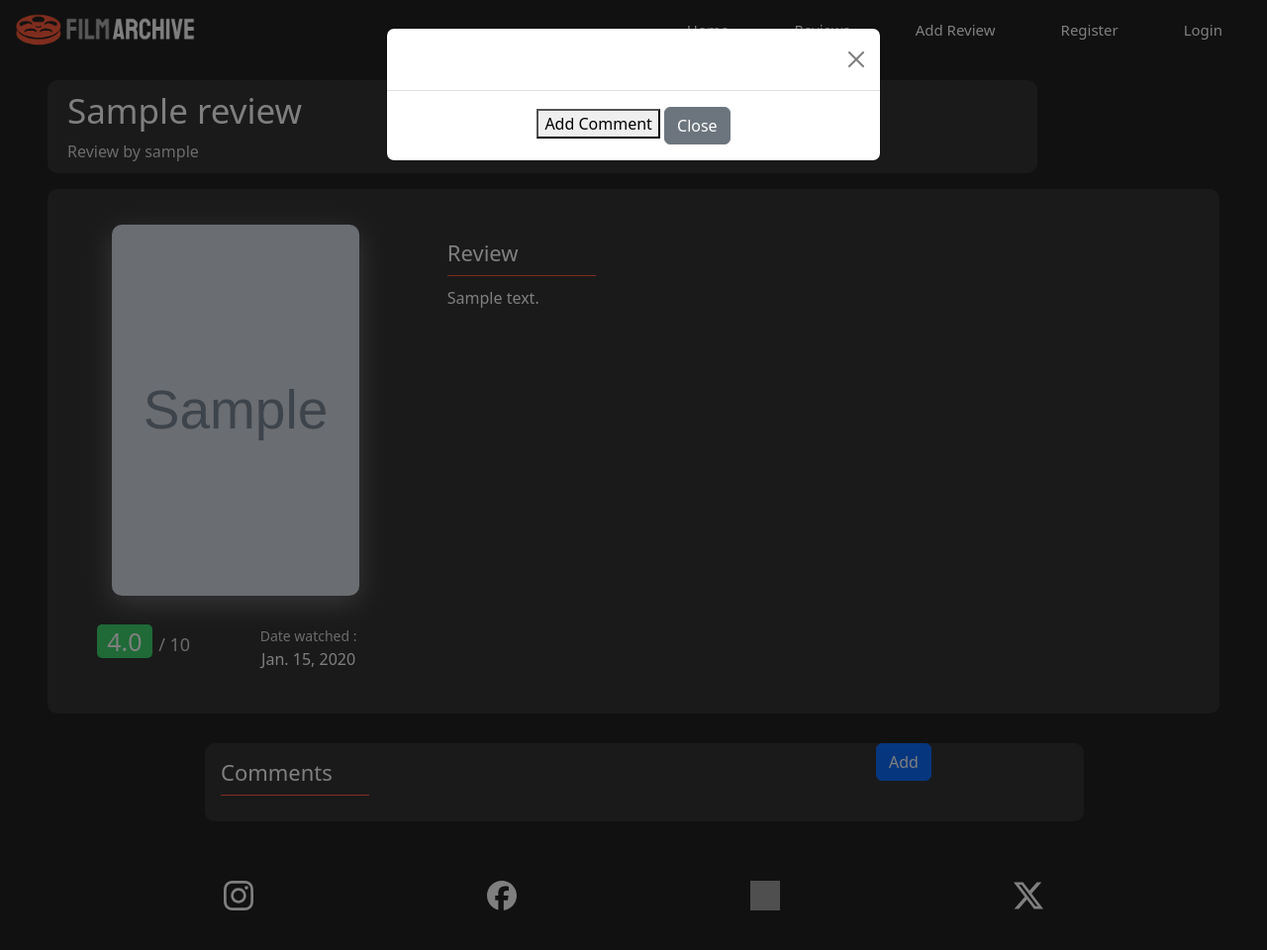
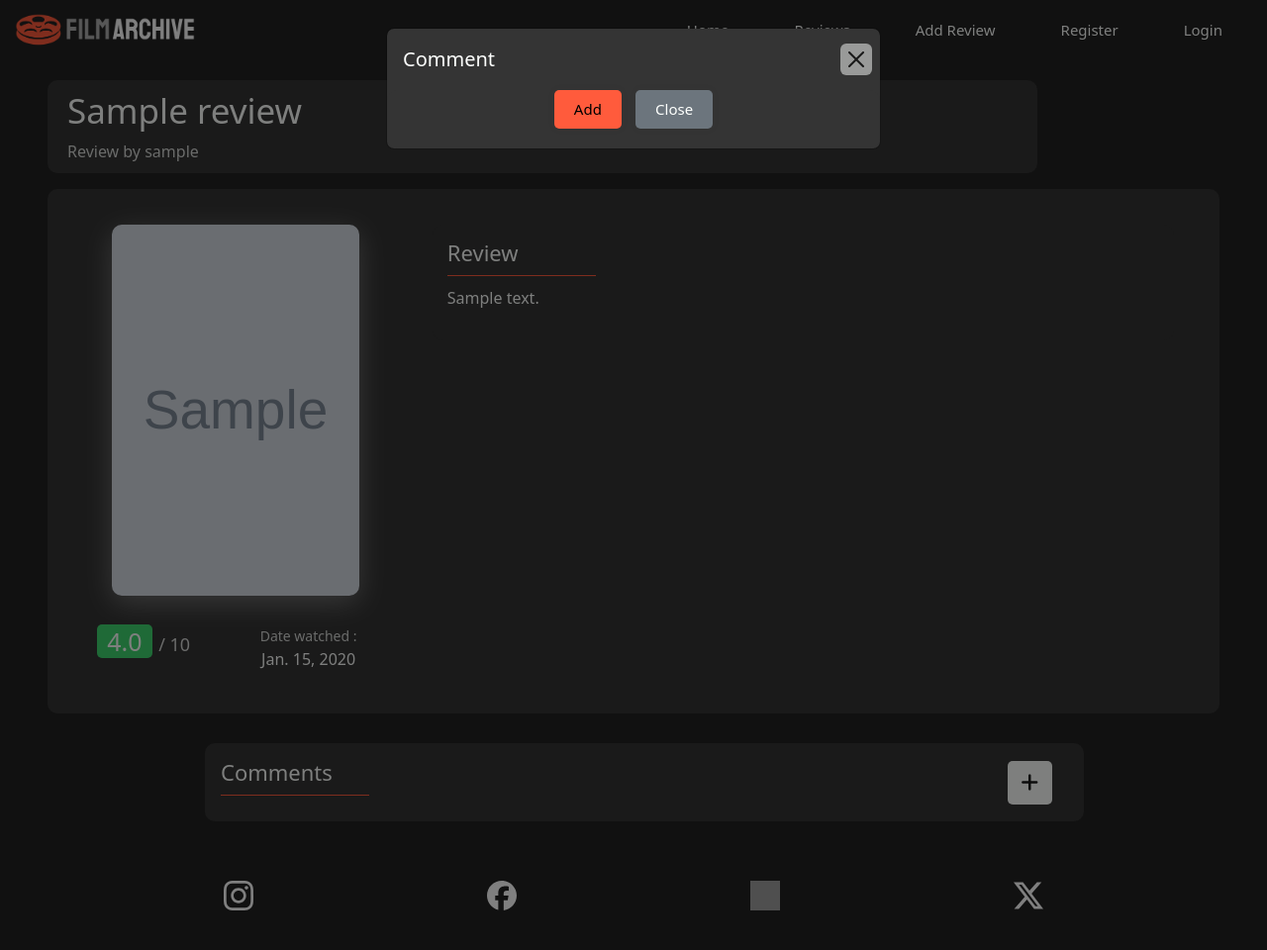
Before and after one commit to m-dixon5/FilmArchive, a Django app: page /reviews/1/ in a window 1280 px wide, after a click that opens the changed part. Shown: the whole page at 99% size. Run offline with Django 4.2, Linux system fonts and the light colour scheme; tables that the repository leaves empty hold one stand-in row (values such as "Sample post"); grey boxes marked "Sample" are stand-in pictures; parts of the project's set-up code (start-up, migrations or seed data) failed here and were passed over; some libraries are stand-ins or nearby versions; grey boxes are pictures that could not be loaded.

Commit message:
Add styles to comment modal and add fa icon

```diff
--- a/reviews/templates/reviews/review_detail.html
+++ b/reviews/templates/reviews/review_detail.html
@@ -55,8 +55,8 @@
             <div class="col-6"></div>
             <div class="col-3 add-comment">
                 <!-- Button trigger modal -->
-                <button type="button" class="btn btn-primary" data-bs-toggle="modal" data-bs-target="#exampleModal">
-                    Add
+                <button type="button" class="add-comment-button" data-bs-toggle="modal" data-bs-target="#exampleModal" aria-label="Add a comment">
+                    <i class="fa-solid fa-plus"></i>
                 </button>
                 <!-- Modal -->
                 <div class="modal fade" id="exampleModal" tabindex="-1" aria-labelledby="exampleModalLabel" aria-hidden="true">
@@ -64,7 +64,7 @@
                     <div class="modal-content" id="modal-content">
                         <div class="modal-header">
                         <h1 class="modal-title fs-5" id="exampleModalLabel">Comment</h1>
-                        <button type="button" class="btn-close" data-bs-dismiss="modal" aria-label="Close"></button>
+                        <button type="button" class="btn-close close-modal-button" data-bs-dismiss="modal" aria-label="Close"></button>
                         </div>
                         <div class="modal-body">
                             <form method="POST" enctype="multipart/form-data" class="comment-form">
@@ -72,8 +72,8 @@
                                 {{ form.media }}
                                 {{ form|crispy }}
                                 <div class="text-center">
-                                    <button type="submit">Add Comment</button>
-                                    <button type="button" class="btn btn-secondary" data-bs-dismiss="modal">Close</button>
+                                    <button type="submit" class="comment-button">Add</button>
+                                    <button type="button" class="comment-close-button" data-bs-dismiss="modal">Close</button>
                                 </div>
                             </form>
                         </div>
--- a/static/css/base.css
+++ b/static/css/base.css
@@ -298,6 +298,86 @@ main {
   padding: 20px 10px 10px;
 }
 
+/* Add comment modal */
+#modal-content {
+  background-color: #343434;
+}
+
+.comment-form {
+  color: #fdfffd;
+  background-color: #343434;
+  padding: 0px 20px 20px;
+  border-radius: 10px;
+}
+
+.modal-header {
+  border: none;
+}
+
+.modal-body {
+  padding: 0px;
+}
+
+.comment-button {
+  padding: 8px 20px;
+  border-radius: 5px;
+  cursor: pointer;
+  border: 0;
+  background-color: #ff5b3c;
+  box-shadow: rgb(0 0 0 / 5%) 0 0 8px;
+  font-size: 15px;
+  transition: all 0.5s ease;
+  margin-right: 5px;
+}
+
+.comment-button:hover {
+  letter-spacing: 1px;
+  background-color: #fdfffd;
+  color: #181818;
+}
+
+.comment-close-button {
+  padding: 8px 20px;
+  border-radius: 5px;
+  cursor: pointer;
+  border: 0;
+  background-color: #6c757d;
+  box-shadow: rgb(0 0 0 / 5%) 0 0 8px;
+  font-size: 15px;
+  transition: all 0.5s ease;
+  color: #fdfffd;
+  margin-left: 5px;
+}
+
+.comment-close-button:hover {
+  letter-spacing: 1px;
+  background-color: #fdfffd;
+  color: #181818;
+}
+
+.close-modal-button {
+  background-color: #fdfffd;
+}
+
+.add-comment-button {
+  background-color: #fdfffd;
+  color: #181818;
+  border: none;
+  border-radius: 5px;
+  padding: 7px 14px;
+  font-size: 20px;
+  margin: 18px 20px 0px;
+}
+
+.add-comment-button:hover {
+  background-color: #ff5b3c;
+  color: #181818;
+}
+
+.add-comment {
+  text-align: end;
+}
+
 /* Profiles */
 #account-container {
   color: #fdfffd;
--- a/templates/base.html
+++ b/templates/base.html
@@ -28,5 +28,6 @@
     {% block extra_js %}
 
     {% endblock %}
+    <script src="https://kit.fontawesome.com/da02d56d3f.js" crossorigin="anonymous"></script>
 </body>
 </html>
```
